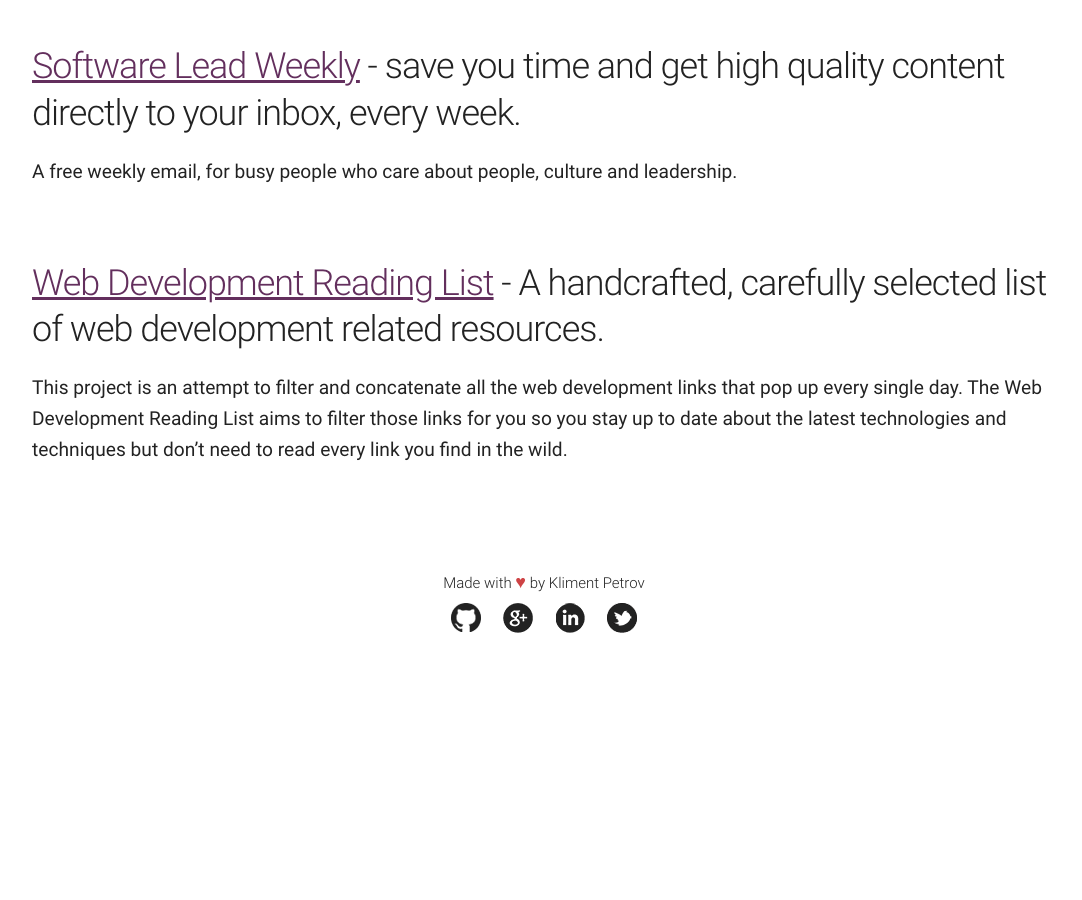
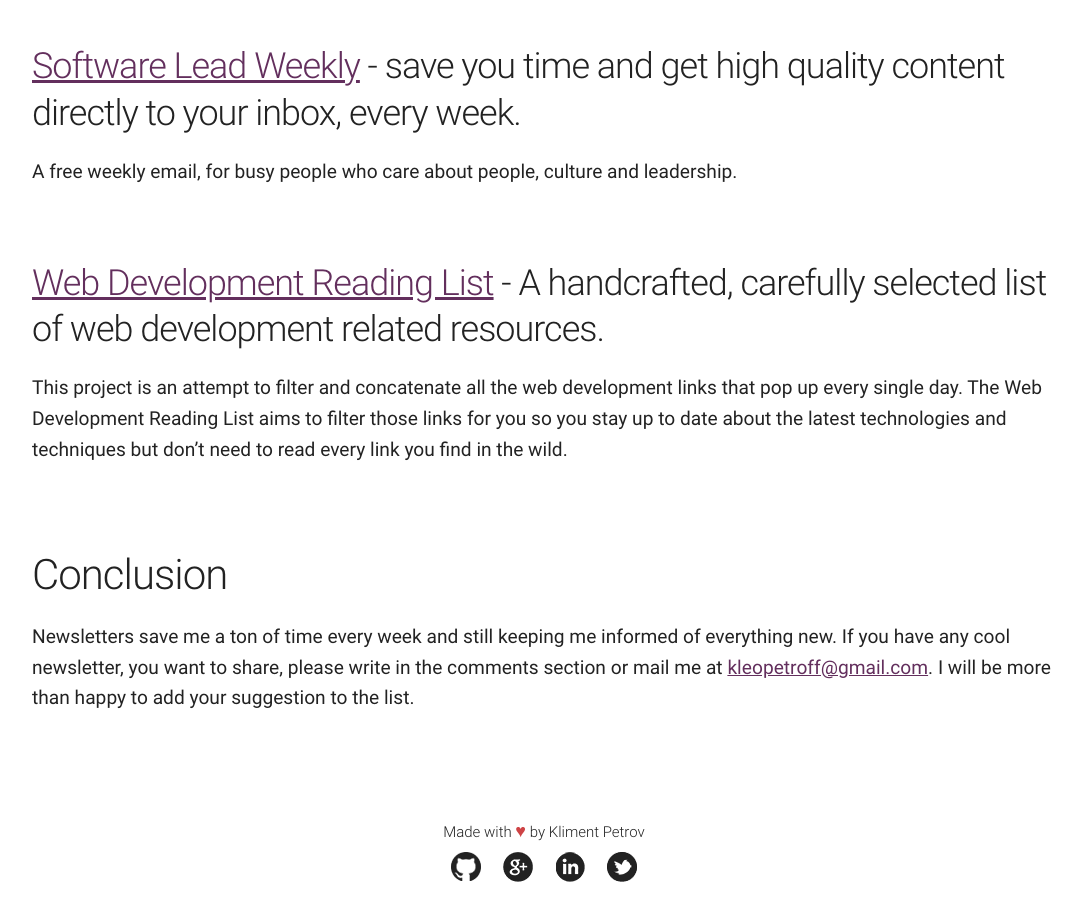
Before and after one commit to KleoPetroff/kleopetroff.github.io, a Jekyll site: the page built from _posts/2015-08-22-web-and-front-end-newsletters.md, in a window 1280 px wide and 900 px high, scrolled down 3684 px. Shown: the whole window, without its empty margins (96-1178 px from the left). Built offline with Jekyll 4.4.1, drawn with Linux system fonts in a browser that asks for light colours; comment, search, counter and statistics services are not loaded; before the commit the page ends 4336 px from its top, so only the background shows below that; some of the changed text lies outside the part shown.

Commit message:
add conclusion paragraph to 22/8 post

```diff
--- a/_posts/2015-08-22-web-and-front-end-newsletters.md
+++ b/_posts/2015-08-22-web-and-front-end-newsletters.md
@@ -11,7 +11,7 @@
 
 Searching and reading through numerous resources and websites were a bit tedious, but was doing the job - searching for an hour or two, I would find an interesting post and save it as a bookmark. But after several months, I was left with 200+ bookmarks, that I couldn't manage. It was time for a change.
 
-## and then - RSS readers
+## And then - RSS readers
 
 I started using [Feedly](http://feedly.com) three years ago. Feedly is a news aggregator application, which compiles news feeds from a variety of online sources for the user to customize and share.
 
@@ -29,7 +29,7 @@
 
 The Changelog is a member supported blog, weekly newsletter and podcast that covers the intersection of software development and open source. Open source moves fast. Keep up.
 
-### [JavaScript Weekly](http://javascriptweekly.com/) - a free, once–weekly e-mail round-up of JavaScript news and articles.
+### [JavaScript Weekly](http://javascriptweekly.com) - a free, once–weekly e-mail round-up of JavaScript news and articles.
 
 One e-mail each Friday with the most interesting news and posts about JavaScript, jobs openings etc.
 
@@ -37,29 +37,29 @@
 
 Produced and distributed by [Code School](codeschool.com), released every Thursday, this newsletter share news about podcasts with everything new about JavaScript.
 
-### [Sidebar](http://sidebar.io/) - the 5 design and web links, every day
+### [Sidebar](http://sidebar.io) - the 5 design and web links, every day
 
 Sidebar is a list of the 5 best design links of the day. But unlike a regular linkblog, it's collaborative and manually curated by a couple great editors.
 
-### [HTML5 Weekly](http://html5weekly.com/) - similar to JavaScript Weekly, but for HTML5
+### [HTML5 Weekly](http://html5weekly.com) - similar to JavaScript Weekly, but for HTML5
 
 A once–weekly HTML5 and Web Platform technology roundup.
 CSS 3, Canvas, WebSockets, WebGL, Native Client, and more.
 
-### [CSS Weekly](http://css-weekly.com/) - CSS news right in your mail
+### [CSS Weekly](http://css-weekly.com) - CSS news right in your mail
 
 Weekly e-mail with roundup of css articles, tutorials, experiments and tool
 curated by Zoran Jambor
 
-### [Responsive Design  Weekly](http://responsivedesignweekly.com/) - all about responsive design, once a week
+### [Responsive Design  Weekly](http://responsivedesignweekly.com) - all about responsive design, once a week
 
 A free, once–weekly round-up of responsive design articles, tools, tips, tutorials and inspirational links.
 
-### [Front-End Front](http://frontendfront.com/) - The most popular front-end stories, every week, in your inbox
+### [Front-End Front](http://frontendfront.com) - The most popular front-end stories, every week, in your inbox
 
 Front-end Front is a place where front-end developers can ask questions, share interesting links, and show their work to the rest of the community. Have you heard of Hacker News or Designer News? It’s something like that, but focused more on front-end.
 
-### [Frontends](http://www.frontends.org/) - Receive the best of Frontends right in your inbox.
+### [Frontends](http://www.frontends.org) - Receive the best of Frontends right in your inbox.
 
 Share your work, ask for feedback & engage in discussions with other passionate web developers.
 
@@ -71,6 +71,10 @@
 
 A free weekly email, for busy people who care about people, culture and leadership.
 
-### [Web Development Reading List](https://wdrl.info/) - A handcrafted, carefully selected list of web development related resources.
+### [Web Development Reading List](https://wdrl.info) - A handcrafted, carefully selected list of web development related resources.
 
 This project is an attempt to filter and concatenate all the web development links that pop up every single day. The Web Development Reading List aims to filter those links for you so you stay up to date about the latest technologies and techniques but don’t need to read every link you find in the wild.
+
+## Conclusion
+
+Newsletters save me a ton of time every week and still keeping me informed of everything new. If you have any cool newsletter, you want to share, please write in the comments section or mail me at <a href="mailto:kleopetroff@gmail.com">kleopetroff@gmail.com</a>. I will be more than happy to add your suggestion to the list.
```
